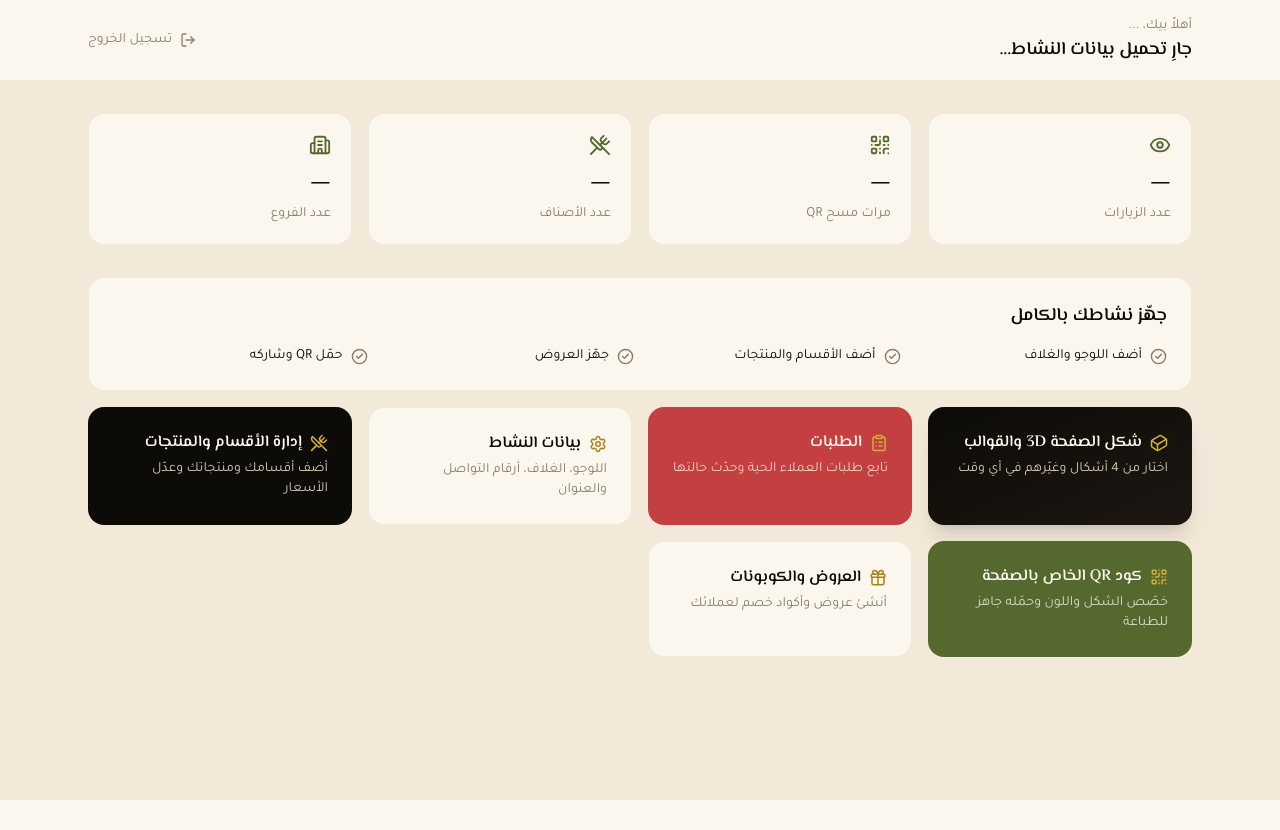
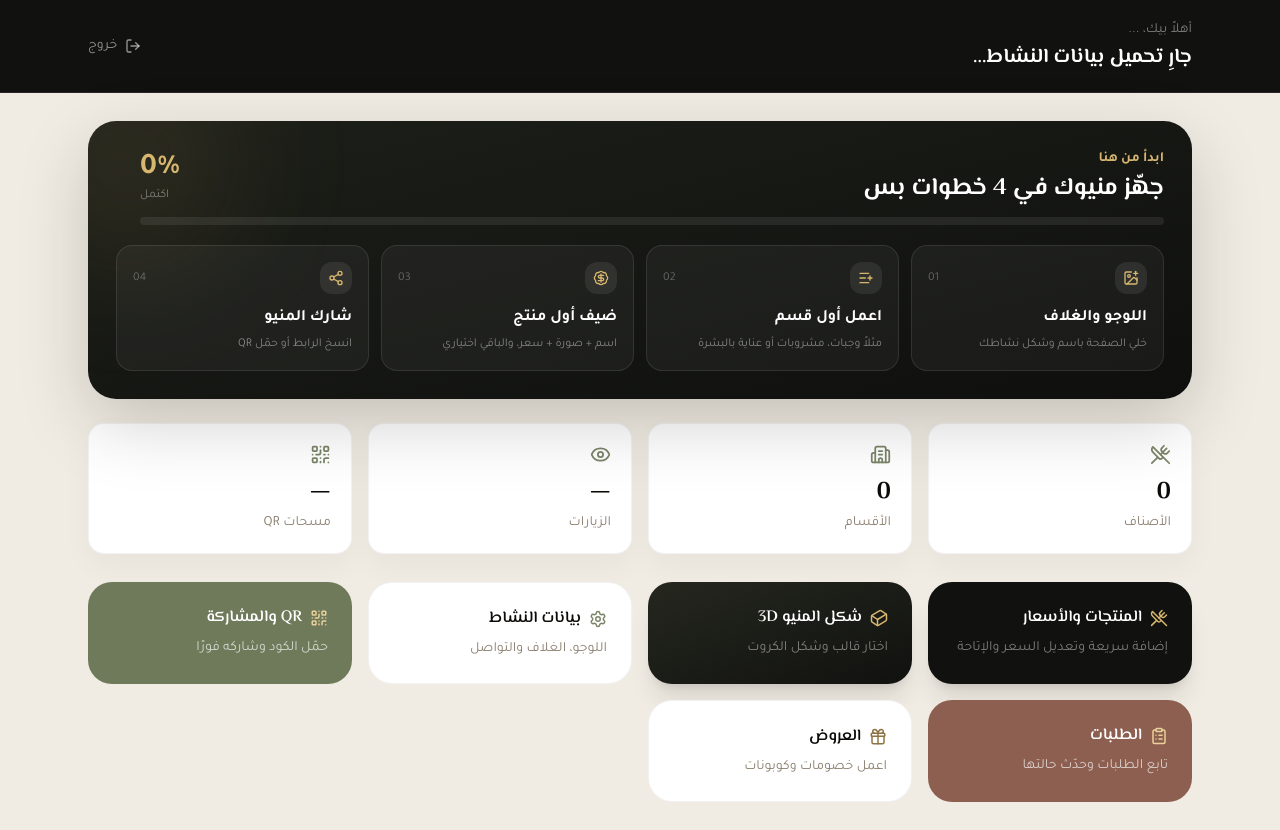
Before and after one commit to 1moalim1all1-cyber/Qr-Code, a React (Vite) app: page /dashboard in a window 1280 px wide. Before the commit the page ends 800 px from the top, so only its background shows below. Built offline with nearby package versions, Linux system fonts and the light colour scheme; no server answers; the database is empty; sample sign-in values are in the browser's storage.

Commit message:
Add guided onboarding and quick menu sharing to owner dashboard

```diff
--- a/src/pages/owner/DashboardPage.tsx
+++ b/src/pages/owner/DashboardPage.tsx
@@ -1,19 +1,18 @@
 import { useEffect, useMemo, useState } from 'react'
 import { Link } from 'react-router-dom'
-import { LogOut, QrCode, Eye, UtensilsCrossed, Building2, Settings, ClipboardList, Gift, CalendarClock, MessageCircle, CheckCircle2, Cuboid, PackagePlus } from 'lucide-react'
+import {
+  LogOut, QrCode, Eye, UtensilsCrossed, Building2, Settings, ClipboardList, Gift,
+  CalendarClock, MessageCircle, CheckCircle2, Cuboid, PackagePlus, Copy, ExternalLink,
+  ImagePlus, ListPlus, BadgeDollarSign, Share2,
+} from 'lucide-react'
 import { useAuth } from '@/contexts/AuthContext'
 import { signOut } from '@/services/auth'
 import { getRestaurantByOwner } from '@/services/restaurants'
+import { listCategories } from '@/services/categories'
+import { listProducts } from '@/services/products'
 import type { Restaurant } from '@/types/database'
 
 const SUPPORT_WHATSAPP = '201039177959'
-
-const statCards = [
-  { icon: Eye, label: 'عدد الزيارات', value: '—' },
-  { icon: QrCode, label: 'مرات مسح QR', value: '—' },
-  { icon: UtensilsCrossed, label: 'عدد الأصناف', value: '—' },
-  { icon: Building2, label: 'عدد الفروع', value: '—' },
-]
 
 function getCountdown(end?: string | null) {
   if (!end) return null
@@ -34,15 +33,26 @@ export default function DashboardPage() {
   const { profile, user } = useAuth()
   const [restaurant, setRestaurant] = useState<Restaurant | null>(null)
   const [error, setError] = useState<string | null>(null)
+  const [categoryCount, setCategoryCount] = useState(0)
+  const [productCount, setProductCount] = useState(0)
+  const [copied, setCopied] = useState(false)
   const subscriptionEnd = profile?.subscription_end || restaurant?.subscription_end || null
   const [countdown, setCountdown] = useState(() => getCountdown(subscriptionEnd))
 
   useEffect(() => {
-    if (user) {
-      getRestaurantByOwner(user.uid)
-        .then(setRestaurant)
-        .catch((err) => setError(err instanceof Error ? err.message : 'حصل خطأ، حاول تاني'))
-    }
+    if (!user) return
+    getRestaurantByOwner(user.uid)
+      .then(async (r) => {
+        setRestaurant(r)
+        if (!r) return
+        const [cats, products] = await Promise.all([
+          listCategories(r.id).catch(() => []),
+          listProducts(r.id).catch(() => []),
+        ])
+        setCategoryCount(cats.length)
+        setProductCount(products.length)
+      })
+      .catch((err) => setError(err instanceof Error ? err.message : 'حصل خطأ، حاول تاني'))
   }, [user])
 
   useEffect(() => {
@@ -58,77 +68,117 @@ export default function DashboardPage() {
     return `https://wa.me/${SUPPORT_WHATSAPP}?text=${encodeURIComponent(msg)}`
   }, [profile, restaurant, subscriptionEnd])
 
+  const menuUrl = useMemo(() => {
+    if (!restaurant?.slug) return ''
+    const base = import.meta.env.BASE_URL === '/' ? '' : import.meta.env.BASE_URL.replace(/\/$/, '')
+    return `${window.location.origin}${base}/m/${restaurant.slug}`
+  }, [restaurant?.slug])
+
+  const shareUrl = useMemo(() => {
+    if (!menuUrl) return '#'
+    const text = `شوف منيو ${restaurant?.name || 'النشاط'} هنا: ${menuUrl}`
+    return `https://wa.me/?text=${encodeURIComponent(text)}`
+  }, [menuUrl, restaurant?.name])
+
+  async function copyMenuLink() {
+    if (!menuUrl) return
+    await navigator.clipboard.writeText(menuUrl)
+    setCopied(true)
+    window.setTimeout(() => setCopied(false), 1800)
+  }
+
   const isTrial = Number(profile?.trial_days || restaurant?.trial_days || 0) > 0 && !profile?.last_renewed_at && !restaurant?.last_renewed_at
   const hasReadyCatalog = restaurant?.business_type === 'supermarket' || restaurant?.business_type === 'cosmetics'
 
+  const setupSteps = [
+    { done: Boolean(restaurant?.logo_url), title: 'اللوجو والغلاف', text: 'خلي الصفحة باسم وشكل نشاطك', to: '/dashboard/settings', icon: ImagePlus },
+    { done: categoryCount > 0, title: 'اعمل أول قسم', text: 'مثلاً وجبات، مشروبات أو عناية بالبشرة', to: '/dashboard/menu', icon: ListPlus },
+    { done: productCount > 0, title: 'ضيف أول منتج', text: 'اسم + صورة + سعر، والباقي اختياري', to: hasReadyCatalog ? '/dashboard/catalog' : '/dashboard/menu', icon: BadgeDollarSign },
+    { done: productCount > 0 && Boolean(restaurant?.slug), title: 'شارك المنيو', text: 'انسخ الرابط أو حمّل QR', to: '/dashboard/qr', icon: Share2 },
+  ]
+  const completedSteps = setupSteps.filter((step) => step.done).length
+  const progress = Math.round((completedSteps / setupSteps.length) * 100)
+
   return (
-    <div className="min-h-screen bg-paper-dim">
-      <header className="bg-paper border-b border-stone-light/40">
-        <div className="max-w-6xl mx-auto px-6 py-4 flex items-center justify-between">
+    <div className="min-h-screen bg-[#f1ece3]" dir="rtl">
+      <header className="bg-[#11120f] text-white border-b border-white/10">
+        <div className="max-w-6xl mx-auto px-5 sm:px-6 py-5 flex items-center justify-between gap-4">
           <div>
-            <p className="text-sm text-stone">أهلاً بيك، {profile?.full_name ?? '...'}</p>
-            <h1 className="font-display text-lg font-semibold">{restaurant?.name ?? (error ? 'حصل خطأ' : 'جارِ تحميل بيانات النشاط...')}</h1>
+            <p className="text-sm text-white/45">أهلاً بيك، {profile?.full_name ?? '...'}</p>
+            <h1 className="font-display text-xl font-bold mt-1">{restaurant?.name ?? (error ? 'حصل خطأ' : 'جارِ تحميل بيانات النشاط...')}</h1>
           </div>
-          <button onClick={() => signOut()} className="flex items-center gap-2 text-sm text-stone hover:text-sumac transition-colors"><LogOut size={16} /> تسجيل الخروج</button>
+          <div className="flex items-center gap-2">
+            {menuUrl && <a href={menuUrl} target="_blank" rel="noreferrer" className="hidden sm:flex items-center gap-2 rounded-xl border border-white/10 bg-white/5 px-4 py-2 text-sm hover:bg-white/10"><ExternalLink size={16} /> عرض المنيو</a>}
+            <button onClick={() => signOut()} className="flex items-center gap-2 text-sm text-white/55 hover:text-white transition-colors"><LogOut size={16} /> خروج</button>
+          </div>
         </div>
       </header>
 
       {error && <div className="max-w-6xl mx-auto px-6 pt-4"><div className="rounded-xl bg-sumac/10 text-sumac text-sm px-4 py-3">{error}</div></div>}
 
-      <main className="max-w-6xl mx-auto px-6 py-8">
+      <main className="max-w-6xl mx-auto px-5 sm:px-6 py-7">
+        <section className="rounded-[28px] bg-gradient-to-br from-[#1d1f19] to-[#0f100e] text-white p-5 sm:p-7 shadow-[0_25px_70px_rgba(0,0,0,.18)] mb-6 overflow-hidden relative">
+          <div className="absolute -left-16 -top-16 w-52 h-52 rounded-full bg-[#d7b66f]/10 blur-3xl" />
+          <div className="relative grid lg:grid-cols-[1fr_auto] gap-6 items-center">
+            <div>
+              <div className="flex items-center justify-between gap-3 mb-3">
+                <div>
+                  <p className="text-[#d7b66f] text-sm font-semibold">ابدأ من هنا</p>
+                  <h2 className="font-display text-2xl font-bold mt-1">جهّز منيوك في 4 خطوات بس</h2>
+                </div>
+                <div className="text-left"><div className="text-3xl font-bold text-[#d7b66f]">{progress}%</div><div className="text-xs text-white/40">اكتمل</div></div>
+              </div>
+              <div className="h-2 rounded-full bg-white/8 overflow-hidden"><div className="h-full rounded-full bg-gradient-to-l from-[#d7b66f] to-[#85906e] transition-all" style={{ width: `${progress}%` }} /></div>
+            </div>
+            {menuUrl && <div className="flex flex-wrap gap-2 lg:justify-end">
+              <button onClick={copyMenuLink} className="rounded-xl bg-white/8 border border-white/10 px-4 py-2.5 text-sm flex items-center gap-2 hover:bg-white/12"><Copy size={16} /> {copied ? 'تم النسخ ✓' : 'نسخ الرابط'}</button>
+              <a href={shareUrl} target="_blank" rel="noreferrer" className="rounded-xl bg-[#6f7a5b] px-4 py-2.5 text-sm flex items-center gap-2 font-semibold"><MessageCircle size={16} /> مشاركة واتساب</a>
+            </div>}
+          </div>
+
+          <div className="relative grid sm:grid-cols-2 lg:grid-cols-4 gap-3 mt-5">
+            {setupSteps.map((step, index) => <Link key={step.title} to={step.to} className={`rounded-2xl border p-4 transition-transform hover:-translate-y-1 ${step.done ? 'border-[#7f8b68]/30 bg-[#7f8b68]/10' : 'border-white/10 bg-white/[0.045]'}`}>
+              <div className="flex items-center justify-between gap-2"><span className="w-8 h-8 rounded-xl bg-white/8 flex items-center justify-center"><step.icon size={16} className={step.done ? 'text-[#aebc91]' : 'text-[#d7b66f]'} /></span>{step.done ? <CheckCircle2 size={18} className="text-[#aebc91]" /> : <span className="text-xs text-white/30">0{index + 1}</span>}</div>
+              <div className="font-semibold mt-3">{step.title}</div><div className="text-xs text-white/45 mt-1 leading-5">{step.text}</div>
+            </Link>)}
+          </div>
+        </section>
+
         {countdown && (
-          <div className={`mb-6 rounded-3xl border p-5 ${countdown.expired ? 'bg-sumac/10 border-sumac/30' : isTrial ? 'bg-saffron/10 border-saffron/30' : 'bg-zaytoon/10 border-zaytoon/20'}`}>
+          <div className={`mb-6 rounded-3xl border p-5 ${countdown.expired ? 'bg-sumac/10 border-sumac/30' : isTrial ? 'bg-[#d7b66f]/10 border-[#d7b66f]/30' : 'bg-zaytoon/10 border-zaytoon/20'}`}>
             <div className="flex flex-col lg:flex-row lg:items-center justify-between gap-5">
-              <div>
-                <p className="font-semibold flex items-center gap-2"><CalendarClock size={18} /> {isTrial ? 'الفترة التجريبية المجانية — 10 أيام' : 'مدة الاشتراك'}</p>
-                <p className="text-sm text-stone mt-1">{countdown.expired ? 'انتهت المدة الحالية — جدّد الاشتراك لاستمرار الخدمة.' : `ينتهي في ${new Date(subscriptionEnd!).toLocaleString('ar-EG')}`}</p>
-              </div>
-              {!countdown.expired && (
-                <div className="grid grid-cols-4 gap-2 min-w-[280px]" dir="ltr">
-                  <CountdownBox value={countdown.days} label="يوم" />
-                  <CountdownBox value={countdown.hours} label="ساعة" />
-                  <CountdownBox value={countdown.minutes} label="دقيقة" />
-                  <CountdownBox value={countdown.seconds} label="ثانية" />
-                </div>
-              )}
+              <div><p className="font-semibold flex items-center gap-2"><CalendarClock size={18} /> {isTrial ? 'الفترة التجريبية المجانية — 10 أيام' : 'مدة الاشتراك'}</p><p className="text-sm text-stone mt-1">{countdown.expired ? 'انتهت المدة الحالية — جدّد الاشتراك لاستمرار الخدمة.' : `ينتهي في ${new Date(subscriptionEnd!).toLocaleString('ar-EG')}`}</p></div>
+              {!countdown.expired && <div className="grid grid-cols-4 gap-2 min-w-[280px]" dir="ltr"><CountdownBox value={countdown.days} label="يوم" /><CountdownBox value={countdown.hours} label="ساعة" /><CountdownBox value={countdown.minutes} label="دقيقة" /><CountdownBox value={countdown.seconds} label="ثانية" /></div>}
               {(countdown.expired || countdown.days <= 7) && <a href={renewalUrl} target="_blank" rel="noreferrer" className="rounded-full bg-zaytoon text-paper px-5 py-2.5 text-sm font-semibold flex items-center justify-center gap-2"><MessageCircle size={17} /> اطلب التجديد</a>}
             </div>
           </div>
         )}
 
-        <div className="grid sm:grid-cols-2 lg:grid-cols-4 gap-4 mb-8">
-          {statCards.map((s) => <div key={s.label} className="rounded-2xl bg-paper p-5 border border-stone-light/30"><s.icon className="text-zaytoon mb-3" size={22} /><p className="text-2xl font-display font-semibold">{s.value}</p><p className="text-sm text-stone mt-1">{s.label}</p></div>)}
+        <div className="grid sm:grid-cols-2 lg:grid-cols-4 gap-4 mb-7">
+          <Metric icon={UtensilsCrossed} label="الأصناف" value={productCount} />
+          <Metric icon={Building2} label="الأقسام" value={categoryCount} />
+          <Metric icon={Eye} label="الزيارات" value="—" />
+          <Metric icon={QrCode} label="مسحات QR" value="—" />
         </div>
 
-        <div className="rounded-2xl bg-paper p-6 border border-stone-light/30 mb-4">
-          <h2 className="font-display text-lg font-semibold mb-4">جهّز نشاطك بالكامل</h2>
-          <div className="grid sm:grid-cols-2 lg:grid-cols-4 gap-3 text-sm">
-            <div className="flex items-center gap-2"><CheckCircle2 size={17} className={restaurant?.logo_url ? 'text-zaytoon' : 'text-stone'} /> أضف اللوجو والغلاف</div>
-            <div className="flex items-center gap-2"><CheckCircle2 size={17} className="text-stone" /> أضف الأقسام والمنتجات</div>
-            <div className="flex items-center gap-2"><CheckCircle2 size={17} className="text-stone" /> جهّز العروض</div>
-            <div className="flex items-center gap-2"><CheckCircle2 size={17} className="text-stone" /> حمّل QR وشاركه</div>
-          </div>
-        </div>
-
-        <div className="grid sm:grid-cols-2 lg:grid-cols-4 gap-4 mt-4">
-          <Link to="/dashboard/design" className="block rounded-2xl bg-gradient-to-br from-ink to-ink-soft text-paper p-6 shadow-xl hover:-translate-y-1 transition-transform"><p className="font-display font-semibold flex items-center gap-2"><Cuboid size={18} className="text-saffron" /> شكل الصفحة 3D والقوالب</p><p className="text-stone-light text-sm mt-1">اختار من 4 أشكال وغيّرهم في أي وقت</p></Link>
-          {hasReadyCatalog && <Link to="/dashboard/catalog" className="block rounded-2xl bg-saffron/15 border border-saffron/30 p-6 hover:-translate-y-1 transition-transform"><p className="font-display font-semibold flex items-center gap-2"><PackagePlus size={18} className="text-saffron-dim" /> كتالوج المنتجات الجاهز</p><p className="text-stone text-sm mt-1">اختار منتجاتك وحط السعر بدل ما تبدأ من الصفر</p></Link>}
-          <Link to="/dashboard/orders" className="block rounded-2xl bg-sumac text-paper p-6 hover:opacity-90 transition-opacity"><p className="font-display font-semibold flex items-center gap-2"><ClipboardList size={18} className="text-saffron" /> الطلبات</p><p className="text-paper/80 text-sm mt-1">تابع طلبات العملاء الحية وحدّث حالتها</p></Link>
-          <Link to="/dashboard/settings" className="block rounded-2xl bg-paper border border-stone-light/30 p-6 hover:border-saffron/40 transition-colors"><p className="font-display font-semibold flex items-center gap-2"><Settings size={18} className="text-saffron-dim" /> بيانات النشاط</p><p className="text-stone text-sm mt-1">اللوجو، الغلاف، أرقام التواصل والعنوان</p></Link>
-          <Link to="/dashboard/menu" className="block rounded-2xl bg-ink text-paper p-6 hover:bg-ink-soft transition-colors"><p className="font-display font-semibold flex items-center gap-2"><UtensilsCrossed size={18} className="text-saffron" /> إدارة الأقسام والمنتجات</p><p className="text-stone-light text-sm mt-1">أضف أقسامك ومنتجاتك وعدّل الأسعار</p></Link>
-          <Link to="/dashboard/qr" className="block rounded-2xl bg-zaytoon text-paper p-6 hover:bg-zaytoon-dim transition-colors"><p className="font-display font-semibold flex items-center gap-2"><QrCode size={18} className="text-saffron" /> كود QR الخاص بالصفحة</p><p className="text-paper/80 text-sm mt-1">خصّص الشكل واللون وحمّله جاهز للطباعة</p></Link>
-          <Link to="/dashboard/offers" className="block rounded-2xl bg-paper border border-stone-light/30 p-6 hover:border-saffron/40 transition-colors"><p className="font-display font-semibold flex items-center gap-2"><Gift size={18} className="text-saffron-dim" /> العروض والكوبونات</p><p className="text-stone text-sm mt-1">أنشئ عروض وأكواد خصم لعملائك</p></Link>
+        <div className="grid sm:grid-cols-2 lg:grid-cols-4 gap-4">
+          <Link to="/dashboard/menu" className="block rounded-3xl bg-[#11120f] text-white p-6 shadow-xl hover:-translate-y-1 transition-transform"><p className="font-display font-semibold flex items-center gap-2"><UtensilsCrossed size={18} className="text-[#d7b66f]" /> المنتجات والأسعار</p><p className="text-white/45 text-sm mt-2">إضافة سريعة وتعديل السعر والإتاحة</p></Link>
+          {hasReadyCatalog && <Link to="/dashboard/catalog" className="block rounded-3xl bg-[#d7b66f]/15 border border-[#d7b66f]/30 p-6 hover:-translate-y-1 transition-transform"><p className="font-display font-semibold flex items-center gap-2"><PackagePlus size={18} className="text-[#8d7444]" /> الكتالوج الجاهز</p><p className="text-stone text-sm mt-2">اختار المنتجات واكتب السعر فقط</p></Link>}
+          <Link to="/dashboard/design" className="block rounded-3xl bg-gradient-to-br from-[#25271f] to-[#11120f] text-white p-6 shadow-xl hover:-translate-y-1 transition-transform"><p className="font-display font-semibold flex items-center gap-2"><Cuboid size={18} className="text-[#d7b66f]" /> شكل المنيو 3D</p><p className="text-white/45 text-sm mt-2">اختار قالب وشكل الكروت</p></Link>
+          <Link to="/dashboard/settings" className="block rounded-3xl bg-white border border-black/5 p-6 hover:-translate-y-1 transition-transform"><p className="font-display font-semibold flex items-center gap-2"><Settings size={18} className="text-[#7a8467]" /> بيانات النشاط</p><p className="text-stone text-sm mt-2">اللوجو، الغلاف والتواصل</p></Link>
+          <Link to="/dashboard/qr" className="block rounded-3xl bg-[#6f7a5b] text-white p-6 hover:-translate-y-1 transition-transform"><p className="font-display font-semibold flex items-center gap-2"><QrCode size={18} className="text-[#ead19a]" /> QR والمشاركة</p><p className="text-white/70 text-sm mt-2">حمّل الكود وشاركه فورًا</p></Link>
+          <Link to="/dashboard/orders" className="block rounded-3xl bg-[#8d5f50] text-white p-6 hover:-translate-y-1 transition-transform"><p className="font-display font-semibold flex items-center gap-2"><ClipboardList size={18} className="text-[#ead19a]" /> الطلبات</p><p className="text-white/70 text-sm mt-2">تابع الطلبات وحدّث حالتها</p></Link>
+          <Link to="/dashboard/offers" className="block rounded-3xl bg-white border border-black/5 p-6 hover:-translate-y-1 transition-transform"><p className="font-display font-semibold flex items-center gap-2"><Gift size={18} className="text-[#8d7444]" /> العروض</p><p className="text-stone text-sm mt-2">اعمل خصومات وكوبونات</p></Link>
         </div>
       </main>
     </div>
   )
 }
 
+function Metric({ icon: Icon, label, value }: { icon: typeof Eye; label: string; value: string | number }) {
+  return <div className="rounded-2xl bg-white border border-black/5 p-5 shadow-[0_12px_30px_rgba(0,0,0,.04)]"><Icon className="text-[#7a8467] mb-3" size={21} /><p className="text-2xl font-display font-bold">{value}</p><p className="text-sm text-stone mt-1">{label}</p></div>
+}
+
 function CountdownBox({ value, label }: { value: number; label: string }) {
-  return (
-    <div className="rounded-2xl bg-ink text-paper px-3 py-3 text-center">
-      <div className="font-display text-2xl font-bold tabular-nums">{String(value).padStart(2, '0')}</div>
-      <div className="text-[11px] text-stone-light mt-1">{label}</div>
-    </div>
-  )
+  return <div className="rounded-2xl bg-[#11120f] text-white px-3 py-3 text-center"><div className="font-display text-2xl font-bold tabular-nums">{String(value).padStart(2, '0')}</div><div className="text-[11px] text-white/45 mt-1">{label}</div></div>
 }
```
